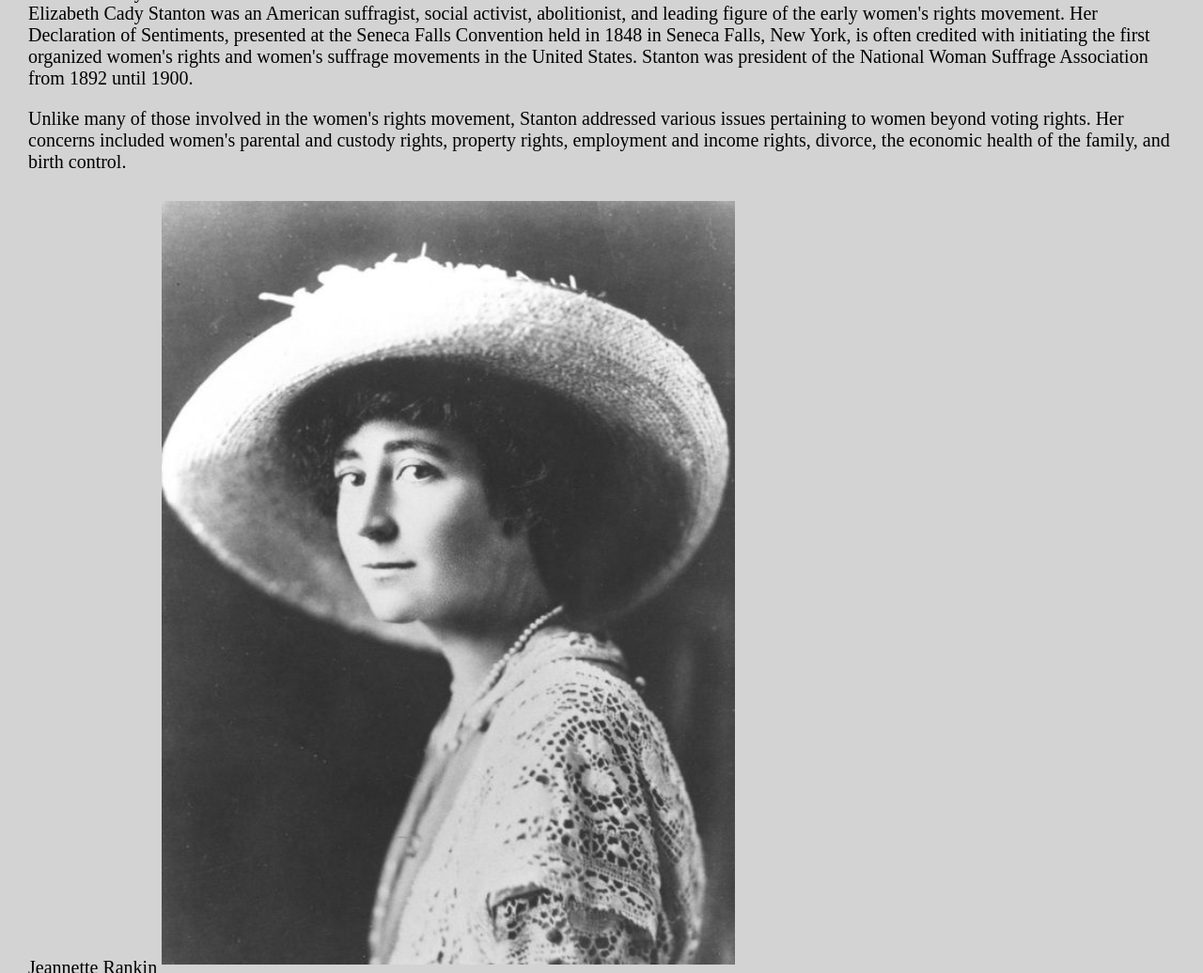
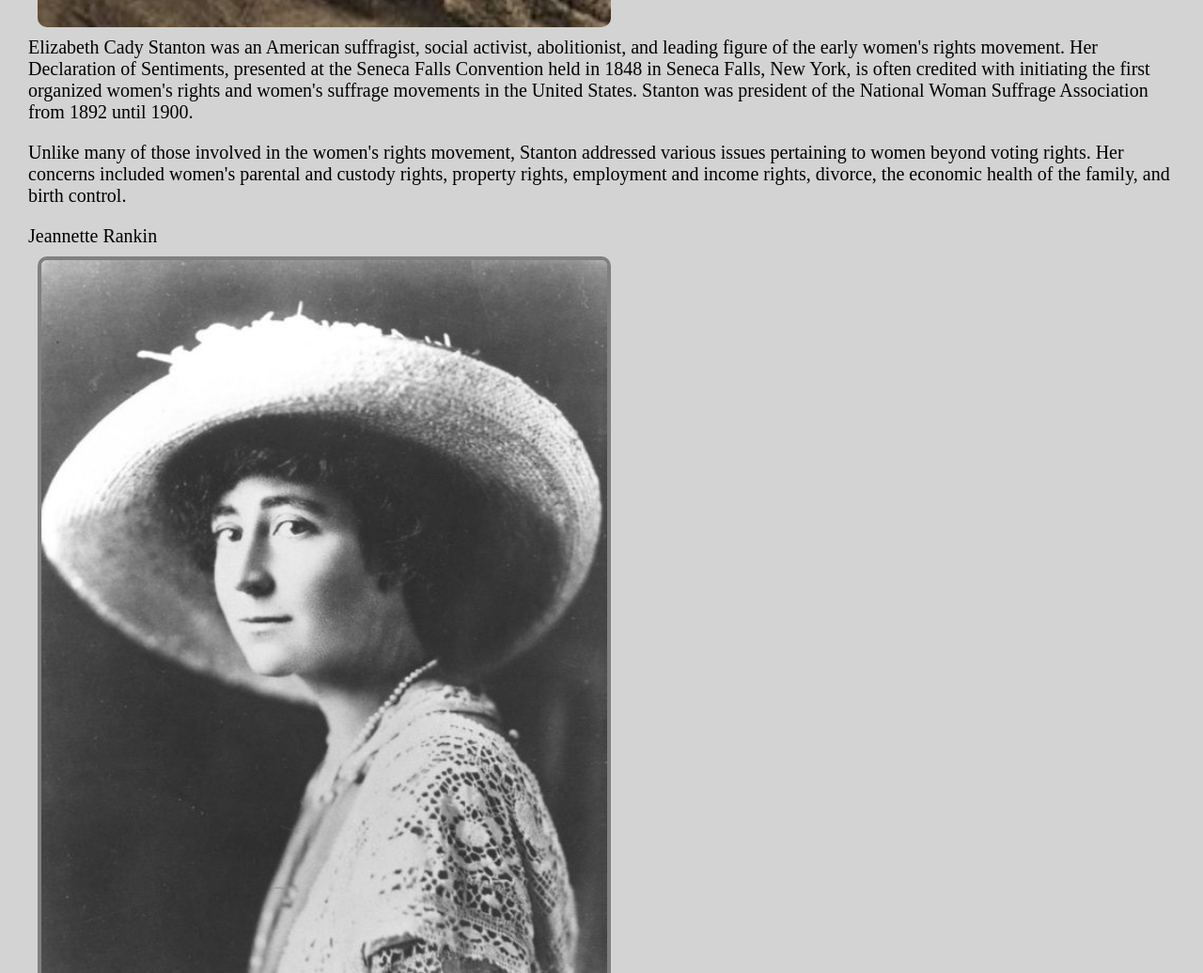
Before and after one commit to syn7515/ds4, a plain HTML site: page history.html in a window 1280 px wide. Shown: the part 1764-2800 px from the top of the page at 94% size. Drawn offline with Linux system fonts and the light colour scheme.

Commit message:
Add files via upload

```diff
--- a/css/style.css
+++ b/css/style.css
@@ -13,8 +13,14 @@ h1{
 }
 
 img{
+    display: block;
     width: 50%;
-    margin: 10px 0 10px 0;
+    margin: 10px 10px 10px 10px;
+    border-radius: 10px;
+}
+
+main div:nth-child(3n) img{
+    border: 4px gray solid;
 }
 
 main li{
```
